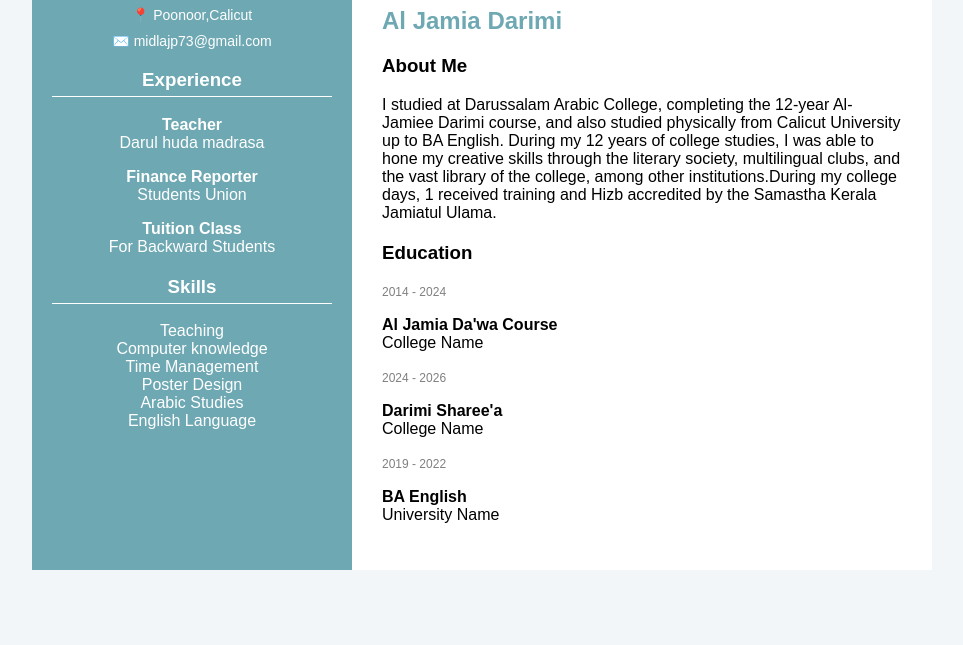
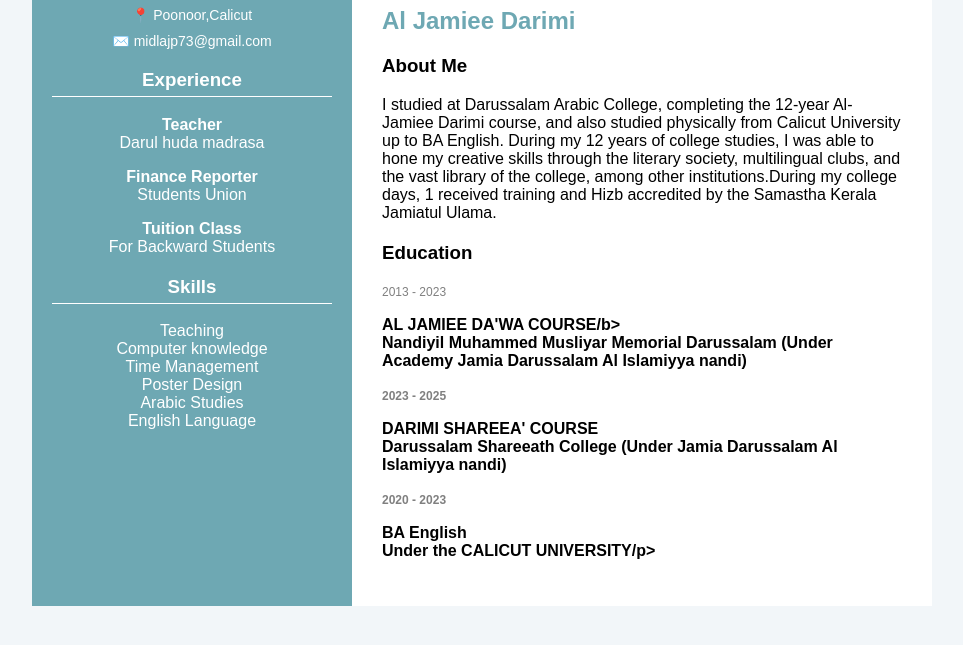
Before and after one commit to midlajp73-netizen/CV, a plain HTML site: page Index.html in a window 1280 px wide. Shown: the part 115-760 px from the top of the page, without its empty margins (158-1121 px from the left). Drawn offline with Linux system fonts and the light colour scheme.

Commit message:
Update Index.html

```diff
--- a/Index.html
+++ b/Index.html
@@ -48,7 +48,7 @@
   <div class="right">
 
     <h1>Muhammed Midlaj P</h1>
-    <h2>Al Jamia Darimi</h2>
+    <h2>Al Jamiee Darimi</h2>
 
     <div class="about">
       <h3>About Me</h3>
@@ -65,18 +65,26 @@ Ulama.
       <h3>Education</h3>
 
       <div class="edu-item">
-        <span>2014 - 2024</span>
-        <p><b>Al Jamia Da'wa Course</b><br>College Name</p>
+        <span>2013 - 2023</span>
+        <p><b>AL JAMIEE DA'WA COURSE/b><br>Nandiyil
+Muhammed
+Musliyar
+Memorial Darussalam (Under
+Academy
+Jamia
+Darussalam Al
+Islamiyya nandi)</p>
       </div>
 
       <div class="edu-item">
-        <span>2024 - 2026</span>
-        <p><b>Darimi Sharee'a</b><br>College Name</p>
+        <span>2023 - 2025</span>
+        <p><b>DARIMI SHAREEA' COURSE</b><br>Darussalam Shareeath College (Under
+Jamia Darussalam Al Islamiyya nandi)</p>
       </div>
 
       <div class="edu-item">
-        <span>2019 - 2022</span>
-        <p><b>BA English</b><br>University Name</p>
+        <span>2020 - 2023</span>
+        <p><b>BA English</b><br>Under the CALICUT UNIVERSITY/p>
       </div>
 
     </div>
```
